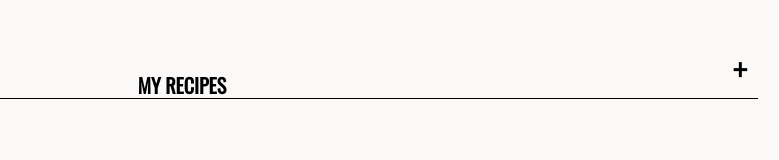
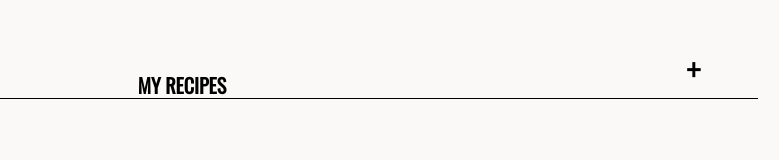
Before and after one commit to vickybremer/Rezeptbuch, a React (Create React App) app in the folder rezeptbuch/: page / in a window 1280 px wide. Shown: the top 160 px of the page, without its empty margins (458-1237 px from the left). Built offline with nearby package versions, Linux system fonts and the light colour scheme.

Commit message:
Probleme behoben
- AddRecipe Button anzeigen lassen
- Pop-Up angepasst

```diff
--- a/rezeptbuch/package.json
+++ b/rezeptbuch/package.json
@@ -6,6 +6,7 @@
     "@testing-library/jest-dom": "^5.16.1",
     "@testing-library/react": "^12.1.2",
     "@testing-library/user-event": "^13.5.0",
+    "framer-motion": "^6.2.6",
     "react": "^17.0.2",
     "react-dom": "^17.0.2",
     "react-scripts": "5.0.0",
--- a/rezeptbuch/src/components/addNewRecipe/AddRecipe.js
+++ b/rezeptbuch/src/components/addNewRecipe/AddRecipe.js
@@ -174,7 +174,7 @@ export default function AddRecipe() {
             <h5>
               {addSteps.map(item => (
                 <div className={styles.stepsListStyling} key={item.id}>
-                  <h5 className={styles.singleElement}>{item.id}</h5>
+                  <div className={styles.singleElement}>{item.id}</div>
                   <button
                     id={styles.buttonDelete}
                     onClick={() => DeleteStep(item.id)}
@@ -204,7 +204,7 @@ export default function AddRecipe() {
               <select
                 onChange={
                   (handleCategoryChange,
-                    event => setAddCategory(event.target.value))
+                  event => setAddCategory(event.target.value))
                 }
                 value={addCategory}
               >
--- a/rezeptbuch/src/components/fullRecipe/fullRecipe.module.css
+++ b/rezeptbuch/src/components/fullRecipe/fullRecipe.module.css
@@ -1,17 +1,15 @@
-.fullRecipeContainer{
-
+.fullRecipeContainer {
   display: flex;
   justify-content: center;
   /* margin-top:-320px; */
   background-color: rgba(0, 0, 0, 0.63);
-  width:100%;
+  width: 100%;
   height: 100%;
 
   position: fixed;
   top: 0;
-    left: 0;
-    z-index: 999;
-
+  left: 0;
+  z-index: 999;
 }
 
 .infoBox {
@@ -23,15 +21,15 @@
   border-top-left-radius: 40px;
   border-top-right-radius: 40px;
   width: 100%;
-  height: 700px;
+  height: 1000px;
   margin-top: 28%;
 }
-.fullRecipeTextStyling{
+.fullRecipeTextStyling {
   padding: 30px;
   text-align: left;
 }
 /* Titel */
-.fullRecipeTextStyling h3{
+.fullRecipeTextStyling h3 {
   font-family: oswald;
   color: rgb(255, 255, 255);
   font-size: 28px;
@@ -39,7 +37,7 @@
   text-transform: uppercase;
 }
 /* Zutaten/Schritte */
-.fullRecipeTextStyling h4{
+.fullRecipeTextStyling h4 {
   font-family: oswald;
   color: rgb(255, 255, 255);
   font-size: 17px;
@@ -47,7 +45,7 @@
   text-transform: uppercase;
 }
 /* Text */
-.fullRecipeTextStyling h5{
+.fullRecipeTextStyling h5 {
   font-family: montserrat;
   color: rgb(255, 255, 255);
   font-size: 14px;
@@ -60,7 +58,7 @@ li {
 
 .infoBox button {
   background-color: rgba(0, 0, 0, 0);
-  color:white;
+  color: white;
   border-radius: 5px;
   border: none;
 
--- a/rezeptbuch/src/components/header/Header.js
+++ b/rezeptbuch/src/components/header/Header.js
@@ -4,7 +4,6 @@ export default function Header({ title }) {
   return (
     <div className={styles.headerStyling}>
       <h1 id="header">{title}</h1>
-
     </div>
   );
 }
--- a/rezeptbuch/src/components/navigation/Navigation.js
+++ b/rezeptbuch/src/components/navigation/Navigation.js
@@ -10,14 +10,14 @@ export default function Navigation({ nav }) {
         </button>
         <hr />
       </div>
-      <footer>
+      <div className={styles.footer}>
         <button className={styles.nav1} onClick={() => nav("Randomizer")}>
           Can't decide?
         </button>
         <button className={styles.nav2} onClick={() => nav("MainSite")}>
           My Recipes
         </button>
-      </footer>
+      </div>
     </div>
   );
 }
--- a/rezeptbuch/src/components/navigation/Navigation.module.css
+++ b/rezeptbuch/src/components/navigation/Navigation.module.css
@@ -3,7 +3,6 @@
   display: flex;
   flex-direction: column;
 }
-
 
 .navButtons .nav1 {
   margin-top: 0px;
@@ -54,11 +53,7 @@
   height: 100px;
   position: fixed;
   top: 0px;
-  /* box-shadow:10px 5px 5px black; */
-  /* display: inline-flex; */
-  align-items:center;
-
-  background-color: rgba(109, 80, 80, 0);
+  /* align-items: center; */
 }
 .navButtons .nav3 {
   font-family: oswald;
@@ -68,12 +63,9 @@
   color: rgb(0, 0, 0);
   border: none;
   margin-top: 40px;
-  margin-right: 35px;
-  margin-left: 90%;
+  margin-left: 80%;
   width: 30px;
   height: 50px;
-
-
 }
 
 .navButtons .nav3:focus {
@@ -81,23 +73,22 @@
   color: #faf9f800;
 }
 
-footer {
+.footer {
   display: flex;
   justify-content: center;
   width: 100%;
   height: 80px;
-  /* background-color: #faf9f8; */
   position: fixed;
   bottom: 0px;
+  background-color: #faf9f8b4;
 }
 
-hr{
+hr {
   /* top:-150px; */
   width: 90%;
-  border:none;
-  height: 1px;
+  border: none;
+  height: 0.5px;
   background-color: rgb(0, 0, 0);
   /* display: inline-flex; */
   /* align-items: flex-end; */
-
 }
--- a/rezeptbuch/src/components/recipes/Recipes.js
+++ b/rezeptbuch/src/components/recipes/Recipes.js
@@ -73,7 +73,7 @@ export default function Recipes() {
           </button>
         </div>
         {/* <button onClick={() => DeleteRecipe(recipe.id)}>x</button> */}
-      </div >
+      </div>
     ));
   }
 
```
Also changed, not shown: rezeptbuch/src/components/header/Header.css (+0 -8 lines), 1 other file (tests, documents, lock files or other folders).
